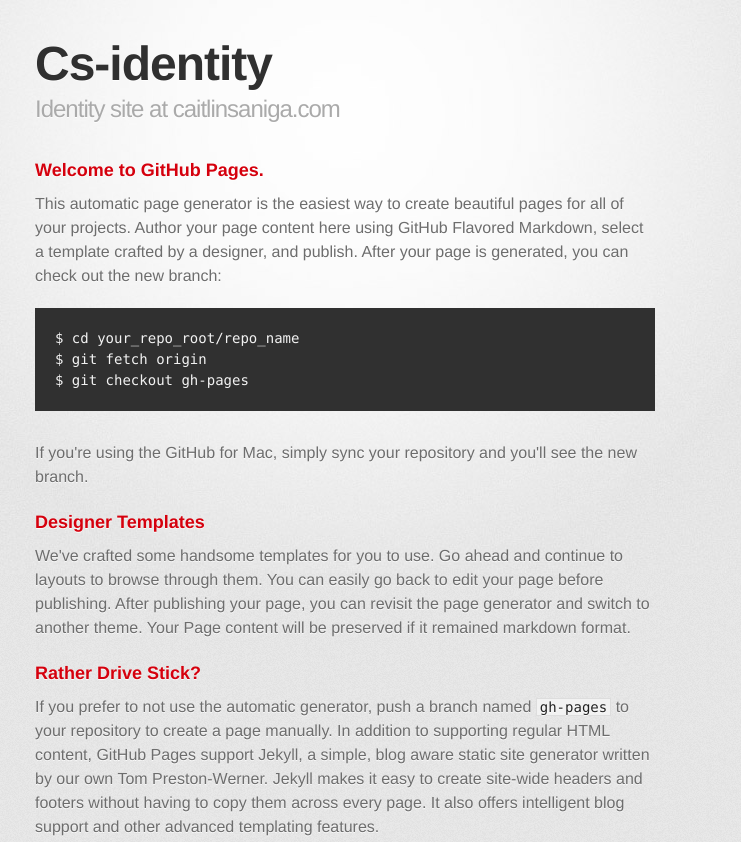
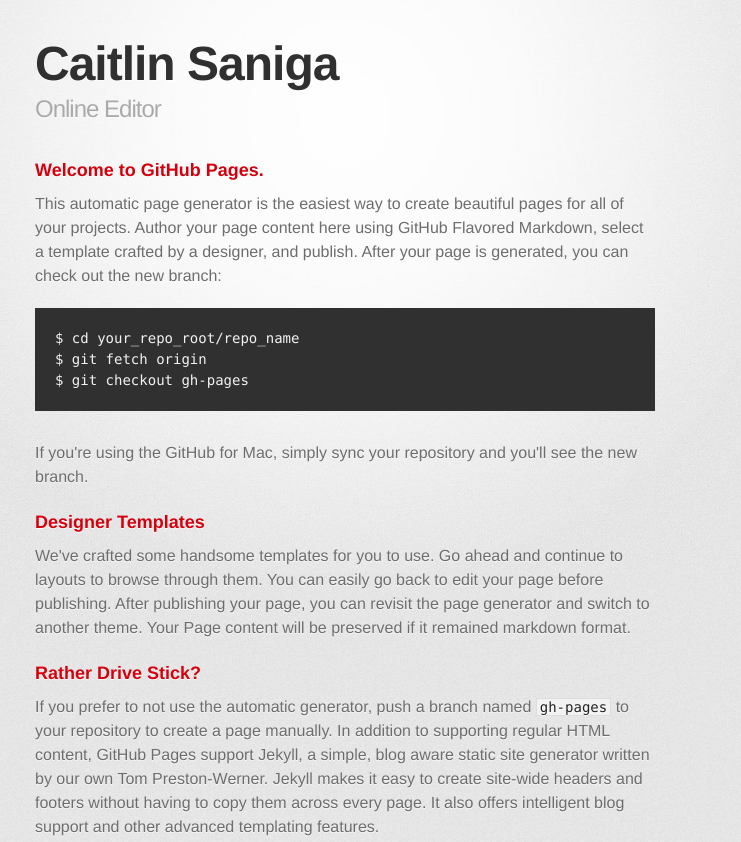
Before and after one commit to csaniga/CS-Identity, a plain HTML site: page index.html in a window 1280 px wide. Shown: the top 842 px of the page, without its empty margins (295-1036 px from the left). Drawn offline with Linux system fonts and the light colour scheme; a web font is replaced by a local one.

Commit message:
Changed Title

```diff
--- a/index.html
+++ b/index.html
@@ -18,8 +18,8 @@
       <div class="inner">
 
         <header>
-          <h1>Cs-identity</h1>
-          <h2>Identity site at caitlinsaniga.com</h2>
+          <h1>Caitlin Saniga</h1>
+          <h2>Online Editor</h2>
         </header>
 
         <section id="main_content">
```
